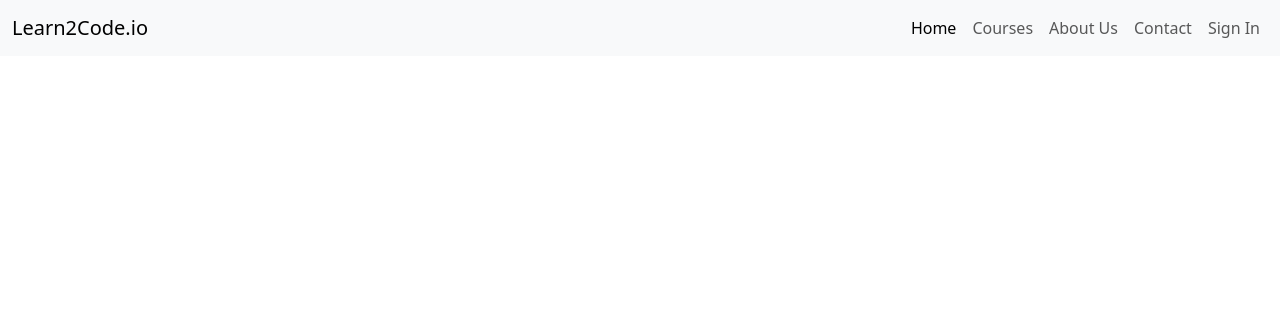
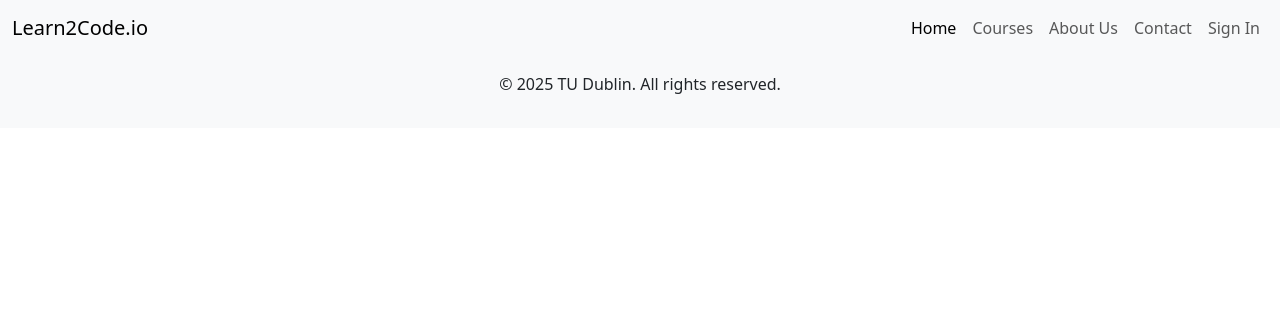
Before and after one commit to codeHysteria28/php-final-project, a PHP site: page /index.php in a window 1280 px wide. Shown: the top 316 px of the page. Run offline with PHP 8.4, Linux system fonts and the light colour scheme; some libraries are stand-ins or nearby versions.

Commit message:
add footer section with copyright notice and clean up code formatting

```diff
--- a/index.php
+++ b/index.php
@@ -7,5 +7,4 @@
 include "src/templates/header.php";
 ?>
 
-
-<?php include "src/templates/footer.php" ?>
+<?php include "src/templates/footer.php"; ?>
--- a/src/templates/footer.php
+++ b/src/templates/footer.php
@@ -1,4 +1,9 @@
 </div>
+<footer class="mt-auto bg-light w-100">
+    <div class="text-center py-3">
+        <p>&copy; <?php echo date("Y"); ?> TU Dublin. All rights reserved.</p>
+    </div>
+</footer>
 <script src="https://cdn.jsdelivr.net/npm/@popperjs/core@2.11.8/dist/umd/popper.min.js" integrity="sha384-I7E8VVD/ismYTF4hNIPjVp/Zjvgyol6VFvRkX/vR+Vc4jQkC+hVqc2pM8ODewa9r" crossorigin="anonymous"></script>
 <script src="https://cdn.jsdelivr.net/npm/bootstrap@5.3.5/dist/js/bootstrap.min.js" integrity="sha384-VQqxDN0EQCkWoxt/0vsQvZswzTHUVOImccYmSyhJTp7kGtPed0Qcx8rK9h9YEgx+" crossorigin="anonymous"></script>
 <script src="https://kit.fontawesome.com/ddac515f53.js" crossorigin="anonymous"></script>
```
Also changed, not shown: styles/style.css (line endings or trailing spaces).
